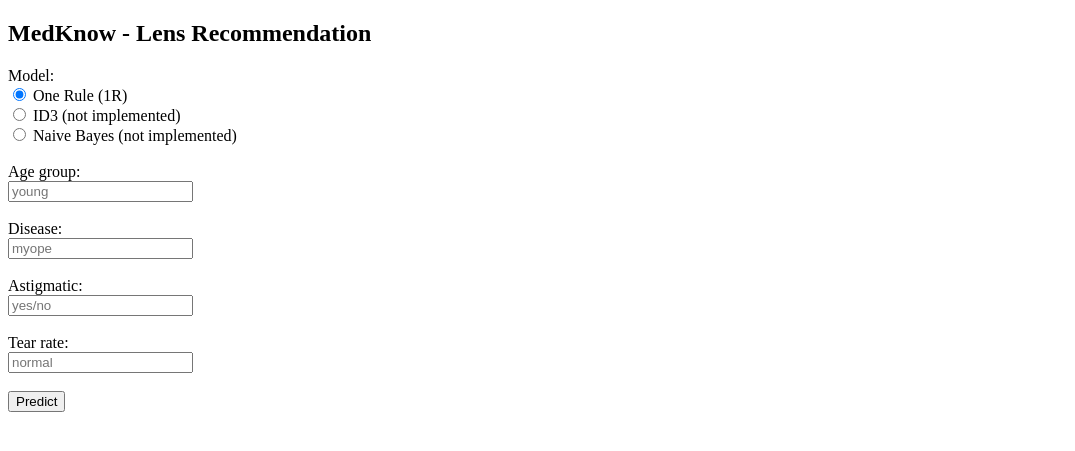
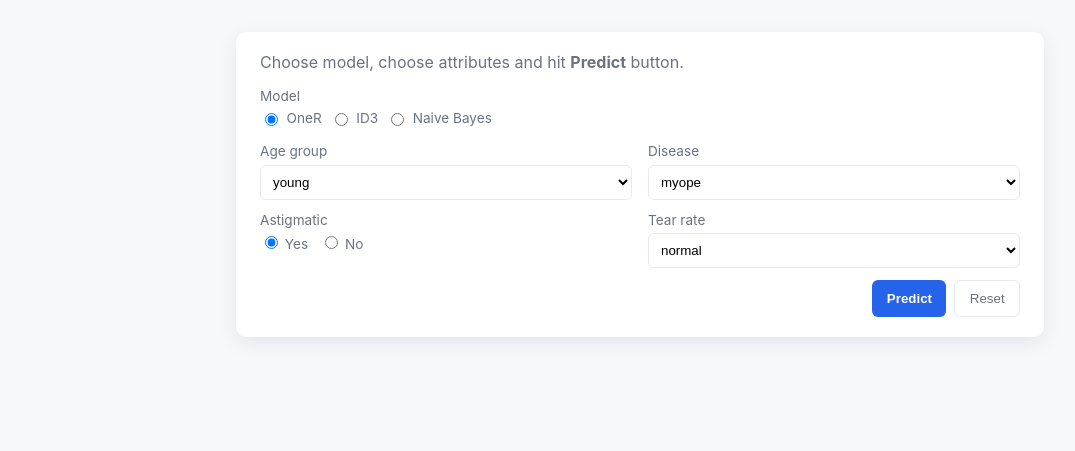
Before and after one commit to Wocck/ISEL_ML, a FastAPI app: page / in a window 1280 px wide. Shown: the top 451 px of the page, without its empty margins (0-1075 px from the left). Run offline with FastAPI, Linux system fonts and the light colour scheme; parts of the project's set-up code (start-up, migrations or seed data) failed here and were passed over.

Commit message:
updated website look

```diff
--- a/webapp/templates/index.html
+++ b/webapp/templates/index.html
@@ -1,34 +1,150 @@
-<!DOCTYPE html>
-<html>
+<!doctype html>
+<html lang="pl">
 <head>
-    <title>MedKnow Lens Decision Support</title>
+  <meta charset="utf-8" />
+  <meta name="viewport" content="width=device-width,initial-scale=1" />
+  <title>MedKnow — Lenses</title>
+  <style>
+    :root {
+      --bg: #f6f8fa;
+      --card: #ffffff;
+      --accent: #2563eb;
+      --muted: #6b7280;
+      --success: #10b981;
+    }
+    body {
+      font-family: Inter, Roboto, Arial, sans-serif;
+      background: var(--bg);
+      color: #111827;
+      margin: 0;
+      padding: 2rem;
+      display: flex;
+      justify-content: center;
+    }
+    .card {
+      width: 760px;
+      background: var(--card);
+      border-radius: 10px;
+      padding: 1.25rem 1.5rem;
+      box-shadow: 0 6px 20px rgba(15,23,42,0.08);
+    }
+    h1 { margin: 0 0 0.5rem 0; font-size: 1.25rem; }
+    p.lead { margin: 0 0 1rem 0; color: var(--muted); }
+    form .row { display:flex; gap:1rem; margin-bottom:0.75rem; }
+    label { font-size:0.85rem; color:var(--muted); display:block; margin-bottom:0.35rem; }
+    select, input[type="text"], .radios {
+      width: 100%;
+      padding: 0.5rem;
+      border-radius: 6px;
+      border: 1px solid #e6e9ee;
+      background: white;
+    }
+    .flex { display:flex; gap:1rem; }
+    .col { flex: 1; }
+    .actions { display:flex; gap:0.5rem; justify-content:flex-end; margin-top:0.75rem; }
+    button {
+      background: var(--accent);
+      color: white;
+      border: none;
+      padding: 0.6rem 0.9rem;
+      border-radius: 6px;
+      cursor: pointer;
+      font-weight: 600;
+    }
+    button.secondary {
+      background: transparent;
+      color: var(--muted);
+      border: 1px solid #e6e9ee;
+      font-weight: 500;
+    }
+    .result {
+      margin-top:1rem;
+      padding:0.75rem;
+      border-radius:8px;
+      background:#f3f4f6;
+      color:#0f172a;
+    }
+    .prediction {
+      font-weight:700;
+      color: var(--success);
+    }
+    .small { font-size:0.85rem; color:var(--muted); }
+    .radio-group { display:flex; gap:0.75rem; align-items:center; }
+    .model-select { display:flex; gap:0.5rem; }
+    .model-select label { display:flex; gap:0.35rem; align-items:center; cursor:pointer; }
+  </style>
 </head>
 <body>
-    <h2>MedKnow - Lens Recommendation</h2>
+  <div class="card">
+    <p class="lead">Choose model, choose attributes and hit <strong>Predict</strong> button.</p>
 
     <form action="/predict" method="post">
-        <label>Model:</label><br>
-        <input type="radio" name="model" value="1r" checked> One Rule (1R)<br>
-        <input type="radio" name="model" value="id3"> ID3 (not implemented)<br>
-        <input type="radio" name="model" value="nb"> Naive Bayes (not implemented)<br><br>
+      <div class="row">
+        <div class="col">
+          <label>Model</label>
+          <div class="model-select">
+            <label><input type="radio" name="model" value="1r" checked> OneR</label>
+            <label><input type="radio" name="model" value="id3"> ID3</label>
+            <label><input type="radio" name="model" value="nb"> Naive Bayes</label>
+          </div>
+        </div>
+      </div>
 
-        <label>Age group:</label><br>
-        <input type="text" name="age_group" placeholder="young"><br><br>
+      <div class="row">
+        <div class="col">
+          <label for="age_group">Age group</label>
+          <select id="age_group" name="age_group" required>
+            <option value="young">young</option>
+            <option value="pre-presbyopic">pre-presbyopic</option>
+            <option value="presbyopic">presbyopic</option>
+          </select>
+        </div>
 
-        <label>Disease:</label><br>
-        <input type="text" name="disease_name" placeholder="myope"><br><br>
+        <div class="col">
+          <label for="disease_name">Disease</label>
+          <select id="disease_name" name="disease_name" required>
+            <option value="myope">myope</option>
+            <option value="hypermetrope">hypermetrope</option>
+            <option value="astigmatic">astigmatic</option>
+          </select>
+        </div>
+      </div>
 
-        <label>Astigmatic:</label><br>
-        <input type="text" name="astigmatic" placeholder="yes/no"><br><br>
+      <div class="row">
+        <div class="col">
+          <label for="astigmatic">Astigmatic</label>
+          <div class="radio-group">
+            <label><input type="radio" name="astigmatic" value="yes" checked> Yes</label>
+            <label><input type="radio" name="astigmatic" value="no"> No</label>
+          </div>
+        </div>
 
-        <label>Tear rate:</label><br>
-        <input type="text" name="tear_rate" placeholder="normal"><br><br>
+        <div class="col">
+          <label for="tear_rate">Tear rate</label>
+          <select id="tear_rate" name="tear_rate" required>
+            <option value="normal">normal</option>
+            <option value="reduced">reduced</option>
+          </select>
+        </div>
+      </div>
 
+      <div class="actions">
         <button type="submit">Predict</button>
+        <button type="button" class="secondary" onclick="location.reload()">Reset</button>
+      </div>
     </form>
 
-    {% if prediction %}
-    <h3>Recommended lenses: {{ prediction }}</h3>
+    {% if prediction is not none %}
+      <div class="result">
+        <div class="small">Result:</div>
+        <div class="prediction">{{ prediction }}</div>
+        {% if probabilities %}
+          <div class="small" style="margin-top:0.5rem">Probabilities:</div>
+          <pre class="small">{{ probabilities }}</pre>
+        {% endif %}
+      </div>
     {% endif %}
+
+  </div>
 </body>
 </html>
```
